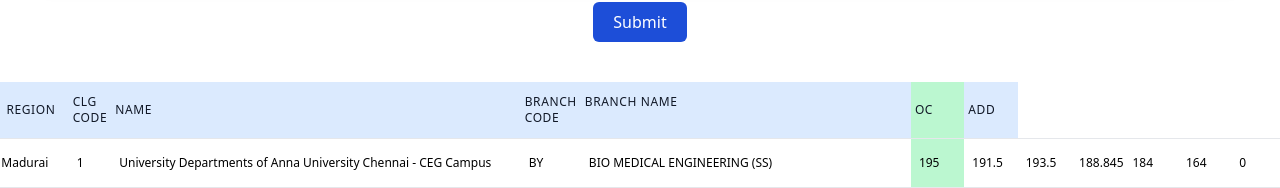
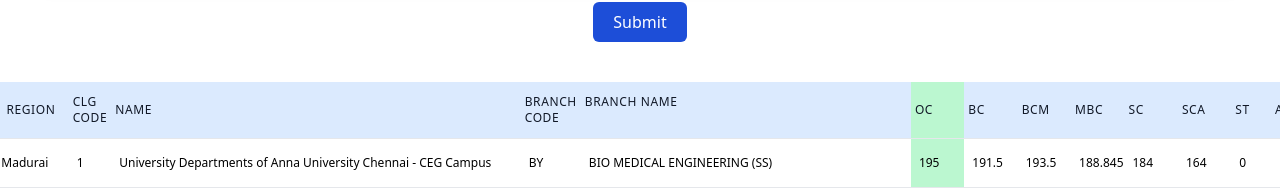
Before and after one commit to Mukunthan-A-R/CCE, a React (Vite) app: page /home in a window 1280 px wide. Shown: the part 665-853 px from the top of the page. Built offline with nearby package versions, Linux system fonts and the light colour scheme.

Commit message:
Fix Table Headers.

```diff
--- a/src/components/TableFilter.jsx
+++ b/src/components/TableFilter.jsx
@@ -2,16 +2,14 @@ import React, { useEffect, useState } from 'react';
 import TableValues from '../data/DataChennai';
 import InputComponent from './InputComponent';
 import ButtonComponent from './ButtonComponent';
-import { useRecoilState } from 'recoil';
-import { resultArray, userData } from '../data/atoms';
-import DataSubmitted from './DataSubmitted';
-import { useNavigate } from 'react-router-dom';
+import { userData } from '../data/atoms';
 import TableWithSort from './TableWithSort';
 import InputRegion from './InputRegion';
 import InputDept from './InputDept';
-import { toast, ToastContainer } from "react-toastify";
+import { useRecoilValue } from 'recoil';
 
 const TableFilter = () => {
+  const { community } = useRecoilValue(userData);
   const [data, setData] = useState([...TableValues]);
   const [TableValuesCopy, setTableValuesCopy] = useState([...TableValues]);
   const [filter, setFilter] = useState({
@@ -21,6 +19,8 @@ const TableFilter = () => {
     region: "",
     dept: [],
   });
+
+  console.log(JSON.stringify(data[0]));
   const [errors, SetErrors] = useState({});
   const [currentPage, setCurrentPage] = useState(1);
   const pageSize = 50;
@@ -181,7 +181,7 @@ const TableFilter = () => {
           Submit
         </ButtonComponent>
       </div>
-      <TableWithSort tableWithSort data={paginatedData} community={"oc"}></TableWithSort>
+      <TableWithSort tableWithSort data={paginatedData} community={community}></TableWithSort>
       <div className="flex justify-center my-4">
         <button
           onClick={handlePrevPage}
--- a/src/components/TableWithSort.jsx
+++ b/src/components/TableWithSort.jsx
@@ -12,12 +12,7 @@ import {userData} from "../data/atoms";
 const TableWithSort = ({ data, community }) => {
 
   // console.log("😂", JSON.stringify(data[0]));
-  let displayedCommunities;
-  if(community == "oc") {
-    displayedCommunities = ["oc"];
-  } else {
-    displayedCommunities = ["oc", community];
-  }
+  let displayedCommunities = ["oc", "bc", "bcm", "mbc", "sc", "sca", "st"];
 
   const communityColor = community;
   const [sortedData, setSortedData] = useState(data);
```
